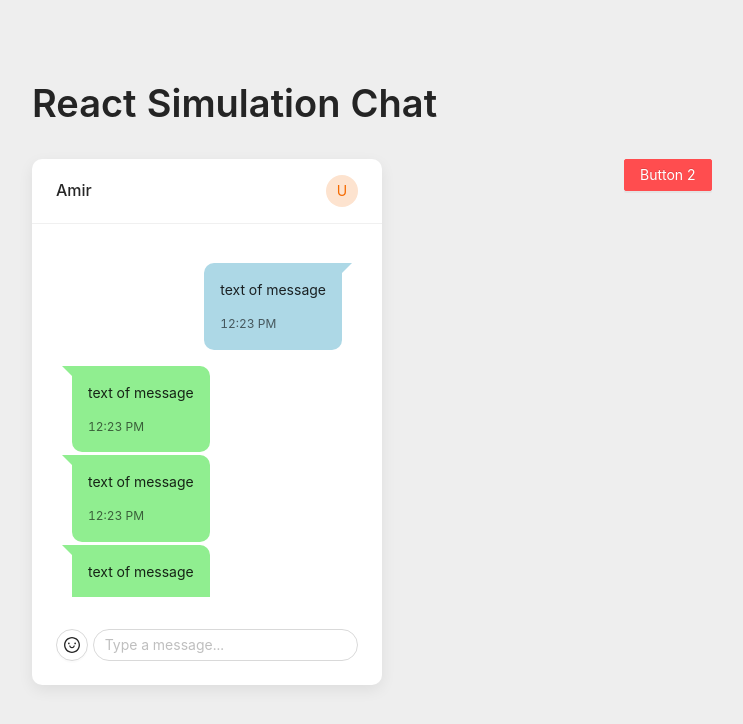
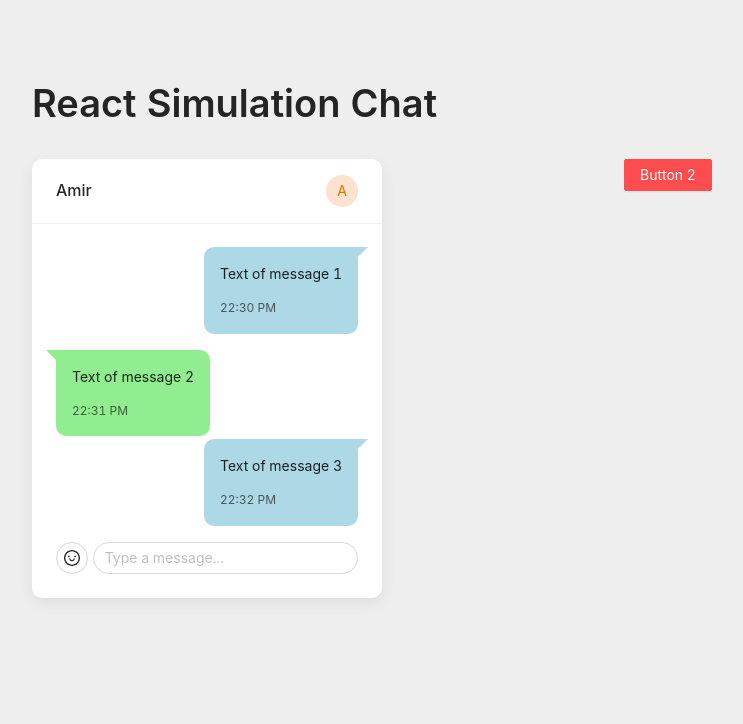
Before and after one commit to amiryxe/react-simulation-chat, a React (Create React App) app: page / in a window 1280 px wide. Shown: the top 724 px of the page, without its empty margins (16-759 px from the left). Built offline with nearby package versions, Linux system fonts and the light colour scheme; the HTML template or start-up script is replaced by a standard one.

Commit message:
create state for messages

```diff
--- /dev/null
+++ b/src/components/MessageItem.js
@@ -0,0 +1,16 @@
+import React from 'react';
+
+const MessageItem = ({ type, text, time }) => {
+  return (
+    <span
+      className={`message-card ${
+        type === 'send' ? 'message-send' : 'message-receive'
+      }`}
+    >
+      <p>{text}</p>
+      <p className='message-time'>{time}</p>
+    </span>
+  );
+};
+
+export default MessageItem;
--- /dev/null
+++ b/src/components/MessageList.js
@@ -0,0 +1,17 @@
+import React from 'react';
+import MessageItem from './MessageItem';
+
+const MessageList = ({ messages }) => {
+  return messages.map((item) => {
+    return (
+      <MessageItem
+        key={item.id}
+        type={item.type}
+        text={item.text}
+        time={item.time}
+      />
+    );
+  });
+};
+
+export default MessageList;
--- a/src/pages/Chat.js
+++ b/src/pages/Chat.js
@@ -1,4 +1,5 @@
-import React from 'react';
+import React, { useState } from 'react';
+import MessageList from '../components/MessageList';
 import {
   Button,
   Row,
@@ -14,6 +15,26 @@ import { SmileOutlined } from '@ant-design/icons';
 const { Title } = Typography;
 
 const Chat = () => {
+  const [messages, setMessages] = useState([
+    {
+      id: 1,
+      type: 'send',
+      text: 'Text of message 1',
+      time: '22:30 PM',
+    },
+    {
+      id: 2,
+      type: 'receive',
+      text: 'Text of message 2',
+      time: '22:31 PM',
+    },
+    {
+      id: 3,
+      type: 'send',
+      text: 'Text of message 3',
+      time: '22:32 PM',
+    },
+  ]);
   return (
     <div className='container'>
       <Layout style={{ padding: '3rem', background: 'transparent' }}>
@@ -26,31 +47,13 @@ const Chat = () => {
                 <Avatar
                   style={{ color: '#f56a00', backgroundColor: '#fde3cf' }}
                 >
-                  U
+                  A
                 </Avatar>
               }
               bordered={false}
               style={{ width: 350 }}
             >
-              <div className='messages'>
-                <span className='message-card message-send'>
-                  <p>text of message</p>
-                  <p className='message-time'>12:23 PM</p>
-                </span>
-
-                <span className='message-card message-receive'>
-                  <p>text of message</p>
-                  <p className='message-time'>12:23 PM</p>
-                </span>
-                <span className='message-card message-receive'>
-                  <p>text of message</p>
-                  <p className='message-time'>12:23 PM</p>
-                </span>
-                <span className='message-card message-receive'>
-                  <p>text of message</p>
-                  <p className='message-time'>12:23 PM</p>
-                </span>
-              </div>
+              <MessageList messages={messages} />
 
               <div className='input-chat'>
                 <Row>
```
